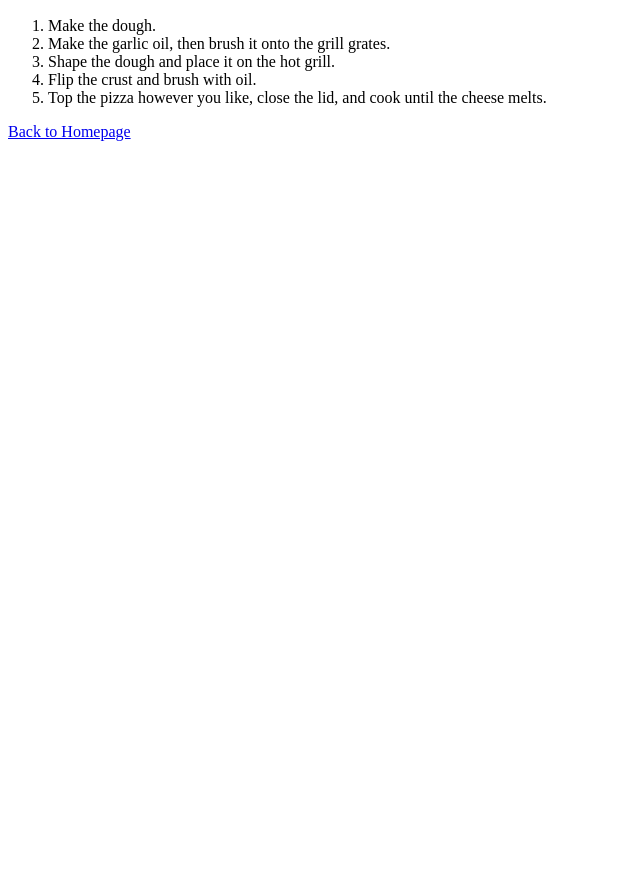
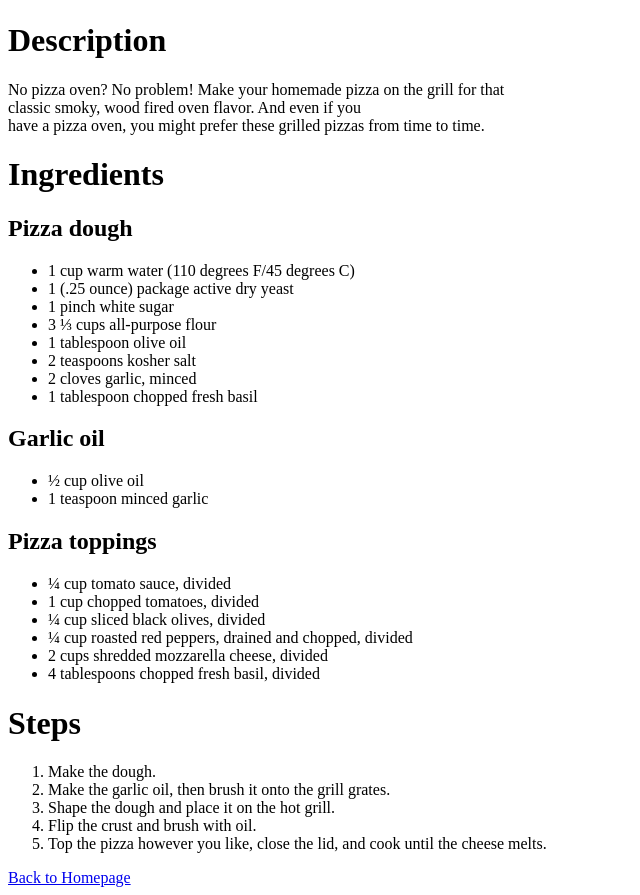
Before and after one commit to Qu1dy/odin-recipes, a plain HTML site: page recipes/pizza.html in a window 1280 px wide. Shown: the part 383-1278 px from the top of the page, without its empty margins (0-640 px from the left). Before the commit the page ends 800 px from the top, so only its background shows below. Drawn offline with Linux system fonts and the light colour scheme.

Commit message:
Add pizza's garlic oil, dough and toppings recipes

```diff
--- a/recipes/pizza.html
+++ b/recipes/pizza.html
@@ -8,6 +8,35 @@
 <body>
     <h1>How to Grill Pizza</h1>
     <img src="../images/pizza.jpg" title="Pizza" width="400" height="300">
+    <h1>Description</h1>
+    <p>No pizza oven? No problem! Make your homemade pizza on the grill for that<br>classic smoky, wood fired oven flavor.  And even if you <br>have a pizza oven, you might prefer these grilled pizzas from time to time. </p>
+    <h1>Ingredients</h1>
+    <h2>Pizza dough</h2>
+    <ul>
+        <li>1 cup warm water (110 degrees F/45 degrees C)</li>
+        <li>1 (.25 ounce) package active dry yeast</li>
+        <li>1 pinch white sugar</li>
+        <li>3 ⅓ cups all-purpose flour</li>
+        <li>1 tablespoon olive oil</li>
+        <li>2 teaspoons kosher salt</li>
+        <li>2 cloves garlic, minced</li>
+        <li>1 tablespoon chopped fresh basil</li>
+    </ul>
+    <h2>Garlic oil</h2>
+    <ul>
+        <li>½ cup olive oil</li>
+        <li>1 teaspoon minced garlic</li>
+    </ul>
+    <h2>Pizza toppings</h2>
+    <ul>
+        <li>¼ cup tomato sauce, divided</li>
+        <li>1 cup chopped tomatoes, divided</li>
+        <li>¼ cup sliced black olives, divided</li>
+        <li>¼ cup roasted red peppers, drained and chopped, divided</li>
+        <li>2 cups shredded mozzarella cheese, divided</li>
+        <li>4 tablespoons chopped fresh basil, divided</li>
+    </ul>
+    <h1>Steps</h1>
     <ol type="1">
         <li>
             Make the dough.
```
